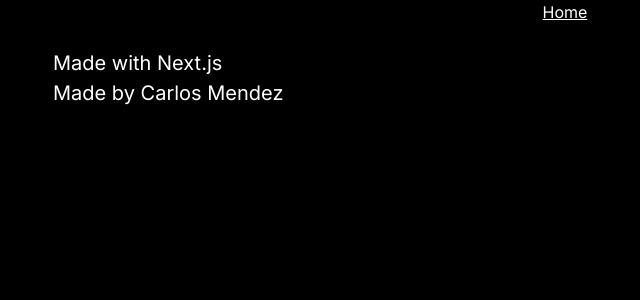
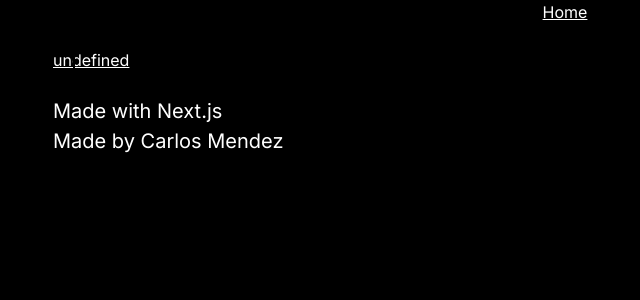
Before and after one commit to MendezCarlos-FS/static-site-exercise, a Next.js app: page /static-site-exercise/postcard in a window 1280 px wide. Shown: the top 300 px of the page, without its empty margins (75-715 px from the left). Built offline with nearby package versions, Linux system fonts and the light colour scheme.

Commit message:
Update build

```diff
--- a/app/layout.tsx
+++ b/app/layout.tsx
@@ -2,6 +2,7 @@ import type { Metadata } from "next";
 import { Inter } from "next/font/google";
 import "./globals.css";
 import Link from "next/link";
+import { Suspense } from "react";
 
 const inter = Inter({ subsets: ["latin"] });
 
@@ -23,7 +24,9 @@ export default function RootLayout({
             <Link href={"/"}>Home</Link>
           </nav>
         </header>
-        {children}
+        <Suspense>
+          {children}
+        </Suspense>
         <footer className="bottom-0">
           <h4>Made with Next.js</h4>
           <h4>Made by Carlos Mendez</h4>
--- a/app/post/page.tsx
+++ b/app/post/page.tsx
@@ -1,10 +1,15 @@
 'use client'
-export default function Post({searchParams}: { searchParams: { title: string, body: string } }) {
-    let title = searchParams.title.trim();
-    let body = searchParams.body.trim();
 
-    function createMarkup() {
-        return {__html: title+body};
+import { useSearchParams } from "next/navigation";
+
+export default function Post() {
+    const searchParams = useSearchParams();
+
+    let title = searchParams.get("title")?.trim() || "";
+    let body = searchParams.get("body")?.trim() || "";
+
+    function createMarkup(): {__html: string} {
+        return {__html: `<div>${title+body}</div>`};
     }
 
     return (
--- a/app/postcard/page.tsx
+++ b/app/postcard/page.tsx
@@ -3,8 +3,8 @@ import Link from "next/link";
 export default function PostCard(props: any) {
     const title = props.post?.title;
 
-    function createMarkup() {
-        return {__html: title};
+    function createMarkup(): {__html: string} {
+        return {__html: `<div>${title}</div>`};
     }
 
     return (
```
Also changed, not shown: 10 other files (tests, documents, lock files or other folders).
